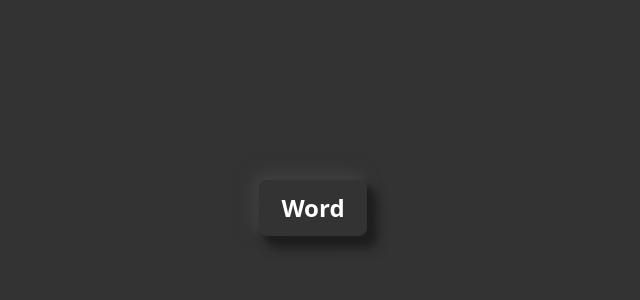
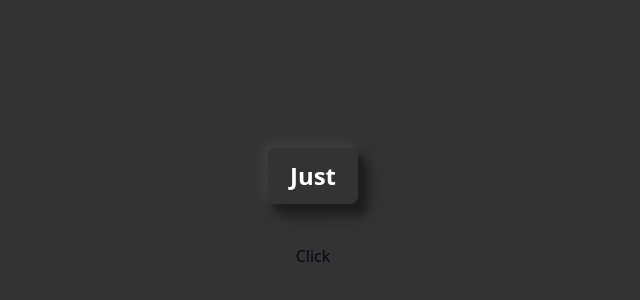
Before and after one commit to pchupchu/playscript-ui-library-v1--pchupchu, a Next.js app: page / in a window 1280 px wide. Shown: the part 192-492 px from the top of the page, without its empty margins (327-967 px from the left). Built offline with nearby package versions, Linux system fonts and the light colour scheme.

Commit message:
Добавлена кнопка

```diff
--- a/app/globals.css
+++ b/app/globals.css
@@ -29,7 +29,13 @@
     --chart-4: 43 74% 66%;
     --chart-5: 27 87% 67%;
     --radius: 0.5rem;
+    --shadow-default: 10px 12px 12px 0px rgba(30, 30, 30, 1),
+      5px 6px 6px 0 rgba(30, 30, 30, 1), -6px -6px 18px 0px rgba(62, 62, 62, 1),
+      -4px -4px 9px 0px rgba(62, 62, 62, 1);
+    --shadow-primary: 0 0 8px 0px rgba(0, 198, 255, 1),
+      0 0 16px 0 rgba(0, 114, 255, 1);
   }
+
   .dark {
     --background: 222.2 84% 4.9%;
     --foreground: 210 40% 98%;
@@ -65,18 +71,4 @@
   body {
     @apply bg-background text-foreground;
   }
-
-  .shining {
-    box-shadow:
-      10px 12px 12px 0px rgba(30, 30, 30, 1),
-      5px 6px 6px 0 rgba(30, 30, 30, 1),
-      -6px -6px 18px 0px rgba(62, 62, 62, 1),
-      -4px -4px 9px 0px rgba(62, 62, 62, 1);
-  }
-
-  .shining-active {
-    box-shadow:
-      0 0 8px 0px rgba(0, 198, 255, 1),
-      0 0 16px 0 rgba(0, 114, 255, 1);
-  }
 }
--- a/app/page.tsx
+++ b/app/page.tsx
@@ -1,10 +1,21 @@
-import Word from '@/components/word';
-import Image from 'next/image';
+'use client';
+
+import WordInSentence from '@/components/word-in-sentence';
+import { useState } from 'react';
 
 export default function Home() {
+  const [isActive, setIsActive] = useState(false);
+  const [isHovered, setIsHovered] = useState(false);
+
   return (
-    <main className='flex h-screen items-center justify-center bg-background'>
-      <Word />
+    <main className='flex h-screen flex-col items-center justify-center gap-10 bg-background'>
+      <WordInSentence
+        variant={isActive ? 'active' : 'default'}
+        condition={isHovered}
+        onClick={() => setIsActive(!isActive)}>
+        Just
+      </WordInSentence>
+      <button onClick={() => setIsHovered(!isHovered)}>Click</button>
     </main>
   );
 }
--- /dev/null
+++ b/components/word-in-sentence.tsx
@@ -0,0 +1,58 @@
+'use client';
+
+import { VariantProps, cva } from 'class-variance-authority';
+import { motion } from 'framer-motion';
+
+const wordInSentenceVariants = cva(
+  'flex items-center justify-center rounded-lg border-2 bg-background px-5 py-2.5 text-2xl font-semibold text-white',
+  {
+    variants: {
+      variant: {
+        default: 'border-transparent hover:shadow-primary',
+        active: 'border-primary hover:shadow-primary',
+      },
+    },
+    defaultVariants: {
+      variant: 'default',
+    },
+  }
+);
+
+type WordInSentenceVariantsProps = VariantProps<typeof wordInSentenceVariants>;
+
+interface WordInSentenceProps extends WordInSentenceVariantsProps {
+  condition: Boolean;
+  children: React.ReactNode;
+  onClick: () => void;
+}
+
+const WordInSentence = ({
+  variant,
+  condition,
+  children,
+  onClick,
+}: WordInSentenceProps) => {
+  const motionVariants = {
+    shadowDefault: {
+      boxShadow: 'var(--shadow-default)',
+      transition: { type: 'spring', stiffness: 500, delay: 0.1 },
+    },
+    shadowPrimary: {
+      boxShadow: 'none',
+      // transition: { type: 'spring', stiffness: 500, delay: 0.1 },
+    },
+  };
+
+  return (
+    <motion.div
+      className={wordInSentenceVariants({ variant })}
+      onClick={onClick}
+      initial={'shadowDefault'}
+      animate={condition ? 'shadowPrimary' : 'shadowDefault'}
+      variants={motionVariants}>
+      <span>{children}</span>
+    </motion.div>
+  );
+};
+
+export default WordInSentence;
--- a/components/word.tsx
+++ b/components/word.tsx
@@ -1,24 +1,31 @@
-'use client';
+import { VariantProps, cva } from 'class-variance-authority';
+import { LucideIcon } from 'lucide-react';
 
-import { cn } from '@/lib/utils';
-import { useState } from 'react';
+const backgroundVariants = cva(
+  'flex items-center justify-center rounded-full border-black',
+  {
+    variants: {
+      variant: {
+        default: 'bg-sky-100',
+        success: 'bg-emerald-100',
+      },
+      size: { default: 'p-2', sm: 'p-1' },
+    },
+    defaultVariants: {
+      variant: 'default',
+      size: 'default',
+    },
+  }
+);
 
-const Word = () => {
-  const [isActive, setIsActive] = useState(false);
+type BackgroundVariantsProps = VariantProps<typeof backgroundVariants>;
 
-  const wordClassnames = {
-    'border-primary': isActive,
-  };
+interface IconBadgeProps extends BackgroundVariantsProps {
+  icon: LucideIcon;
+}
 
-  return (
-    <div
-      className={cn(
-        'shining hover:shining-active flex items-center justify-center rounded-lg border-2 border-transparent bg-background px-5 py-2.5 text-2xl font-semibold text-white',
-        wordClassnames
-      )}>
-      <p className='my-0'>Word</p>
-    </div>
-  );
+const IconBadge = ({ variant, size }: IconBadgeProps) => {
+  return <div className={backgroundVariants({ variant, size })}></div>;
 };
 
-export default Word;
+export default IconBadge;
--- a/package.json
+++ b/package.json
@@ -11,6 +11,7 @@
   "dependencies": {
     "class-variance-authority": "^0.7.0",
     "clsx": "^2.1.1",
+    "framer-motion": "^11.5.4",
     "lucide-react": "^0.441.0",
     "next": "14.2.11",
     "react": "^18",
--- a/tailwind.config.ts
+++ b/tailwind.config.ts
@@ -1,11 +1,11 @@
-import type { Config } from "tailwindcss";
+import type { Config } from 'tailwindcss';
 
 const config: Config = {
-    darkMode: ["class"],
+  darkMode: ['class'],
   content: [
-    "./pages/**/*.{js,ts,jsx,tsx,mdx}",
-    "./components/**/*.{js,ts,jsx,tsx,mdx}",
-    "./app/**/*.{js,ts,jsx,tsx,mdx}",
+    './pages/**/*.{js,ts,jsx,tsx,mdx}',
+    './components/**/*.{js,ts,jsx,tsx,mdx}',
+    './app/**/*.{js,ts,jsx,tsx,mdx}',
   ],
   theme: {
     extend: {
@@ -14,31 +14,31 @@ const config: Config = {
         foreground: 'hsl(var(--foreground))',
         card: {
           DEFAULT: 'hsl(var(--card))',
-  				foreground: 'hsl(var(--card-foreground))'
+          foreground: 'hsl(var(--card-foreground))',
         },
         popover: {
           DEFAULT: 'hsl(var(--popover))',
-  				foreground: 'hsl(var(--popover-foreground))'
+          foreground: 'hsl(var(--popover-foreground))',
         },
         primary: {
           DEFAULT: 'hsl(var(--primary))',
-  				foreground: 'hsl(var(--primary-foreground))'
+          foreground: 'hsl(var(--primary-foreground))',
         },
         secondary: {
           DEFAULT: 'hsl(var(--secondary))',
-  				foreground: 'hsl(var(--secondary-foreground))'
+          foreground: 'hsl(var(--secondary-foreground))',
         },
         muted: {
           DEFAULT: 'hsl(var(--muted))',
-  				foreground: 'hsl(var(--muted-foreground))'
+          foreground: 'hsl(var(--muted-foreground))',
         },
         accent: {
           DEFAULT: 'hsl(var(--accent))',
-  				foreground: 'hsl(var(--accent-foreground))'
+          foreground: 'hsl(var(--accent-foreground))',
         },
         destructive: {
           DEFAULT: 'hsl(var(--destructive))',
-  				foreground: 'hsl(var(--destructive-foreground))'
+          foreground: 'hsl(var(--destructive-foreground))',
         },
         border: 'hsl(var(--border))',
         input: 'hsl(var(--input))',
@@ -48,16 +48,20 @@ const config: Config = {
           '2': 'hsl(var(--chart-2))',
           '3': 'hsl(var(--chart-3))',
           '4': 'hsl(var(--chart-4))',
-  				'5': 'hsl(var(--chart-5))'
-  			}
+          '5': 'hsl(var(--chart-5))',
+        },
       },
       borderRadius: {
         lg: 'var(--radius)',
         md: 'calc(var(--radius) - 2px)',
-  			sm: 'calc(var(--radius) - 4px)'
-  		}
-  	}
+        sm: 'calc(var(--radius) - 4px)',
       },
-  plugins: [require("tailwindcss-animate")],
+      boxShadow: {
+        default: 'var(--shadow-default)',
+        primary: 'var(--shadow-primary)',
+      },
+    },
+  },
+  plugins: [require('tailwindcss-animate')],
 };
 export default config;
```
Also changed, not shown: 1 other file (tests, documents, lock files or other folders). Lines whose indentation alone changed are shown as unchanged.
